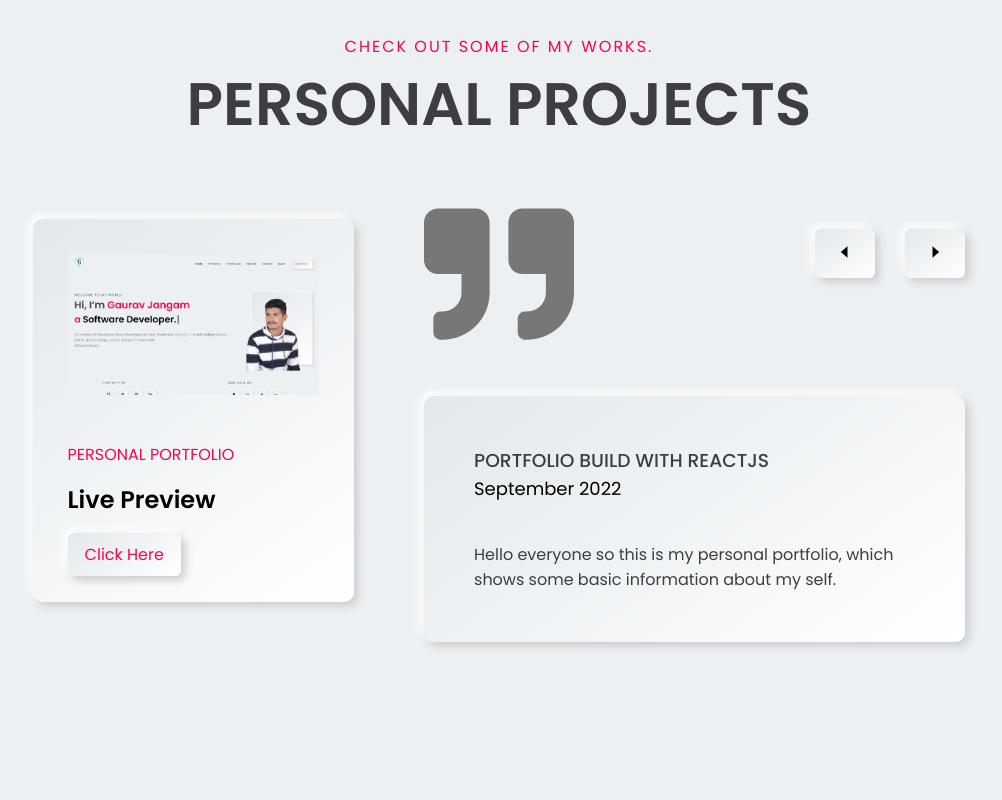
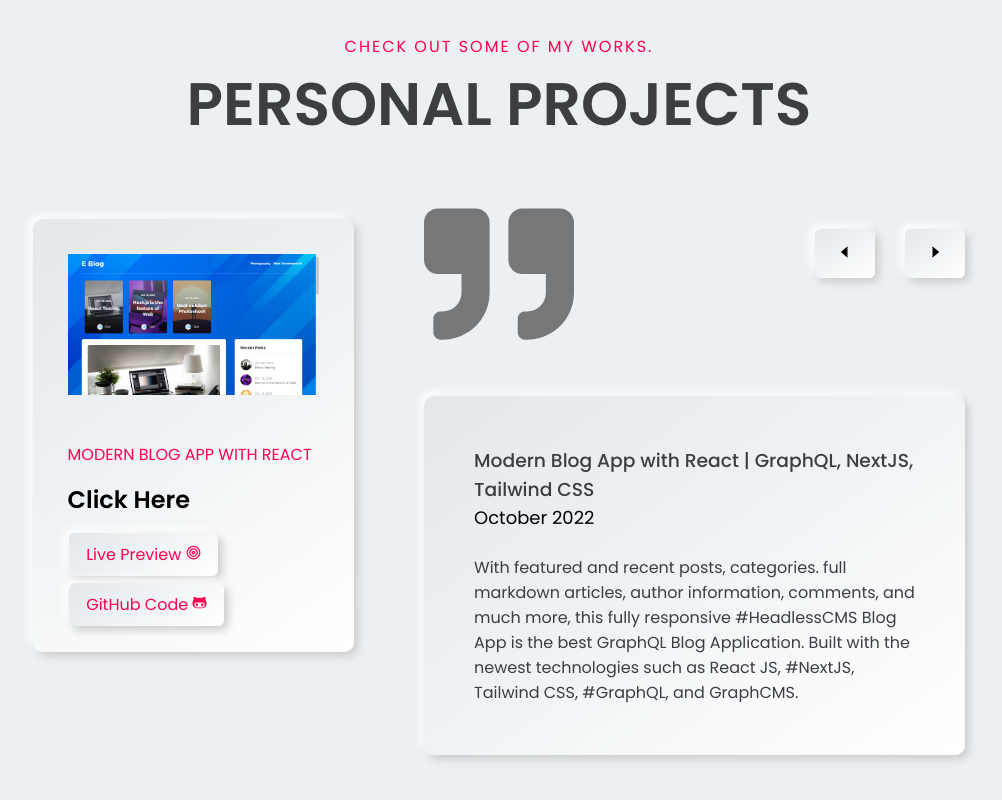
Before and after one commit to gaurav-jangam/gaurav-jangam-dev, a React (Create React App) app: page / in a window 1280 px wide. Shown: the part 4004-4804 px from the top of the page, without its empty margins (141-1143 px from the left). Built offline with nearby package versions, Linux system fonts and the light colour scheme.

Commit message:
Add newely created proect and changed margin bottom

```diff
--- a/src/component/Testimonial/Slide.js
+++ b/src/component/Testimonial/Slide.js
@@ -1,9 +1,10 @@
 import React from "react"
-import { FaQuoteRight } from 'react-icons/fa'
+import { FaGithubAlt, FaQuoteRight } from 'react-icons/fa'
+import { CgMediaLive } from 'react-icons/cg'
 import TestimonialApi from "./TestimonialApi"
 
 
-const Slide = ({ id, image, name, subString, click, link, name2, date, desc, valueIndex, index }) => {
+const Slide = ({ id, image, name, subString, subString2, click, link, link2, name2, date, desc, valueIndex, index }) => {
   let position = "nextSlide"
   if (valueIndex === index) {
     position = "activeSlide"
@@ -21,9 +22,17 @@ const Slide = ({ id, image, name, subString, click, link, name2, date, desc, val
           </div>
           <div className='details mtop'>
             <span className='primary_color'>{name}</span>
-            <h2>{subString}</h2>
+            <h2>{click}</h2>
             <br />
-            <label> <a className='project-btn' rel='noreferrer' target='_blank' href={link}>{click}</a></label>
+            <div className="btn-link-grp">
+              <label className="btn-links"> <a className='project-btn' rel='noreferrer' target='_blank' href={link}>{subString} <CgMediaLive size={15} /></a></label>
+              <br />
+              <br />
+              {link2 ? (
+                <label className="btn-links"> <a className='project-btn' rel='noreferrer' target='_blank' href={link2}>{subString2} <FaGithubAlt size={15} /></a></label>
+              ) : null}
+            </div>
+
           </div>
         </div>
 
--- a/src/component/Testimonial/Testimonial.css
+++ b/src/component/Testimonial/Testimonial.css
@@ -4,6 +4,11 @@
 
 .Testimonial .btn_shadow {
   cursor: pointer;
+}
+
+.btn-links {
+  font-size: 1rem;
+  margin: 0.1rem;
 }
 
 .Testimonial .d_flex {
@@ -45,7 +50,7 @@
 .Testimonial .content h3 {
   font-size: 1.125rem;
   font-weight: 400;
-  margin-bottom: 2.5rem;
+  margin-bottom: 1.5rem;
 }
 
 .Testimonial .slide_button {
--- a/src/component/Testimonial/TestimonialApi.js
+++ b/src/component/Testimonial/TestimonialApi.js
@@ -3,35 +3,54 @@ import food from "../../assets/seafoodstore.png"
 import insta from "../../assets/insta.png"
 import amazon from "../../assets/amazon.png"
 import whatsapp from "../../assets/whatsapp.png"
+import eblog from "../../assets/eblog.png"
 
 const TestimonialApi = [
   {
     id: 1,
+    image: ('%s', eblog),
+    name: "MODERN BLOG APP WITH REACT",
+    subString: "Live Preview",
+    subString2: "GitHub Code",
+    link: "https://eblog-gaurav442000.vercel.app/",
+    link2: "https://github.com/gaurav-jangam/eblog",
+    click: "Click Here",
+    name2: "Modern Blog App with React | GraphQL, NextJS, Tailwind CSS",
+    date: "October 2022",
+    desc: "With featured and recent posts, categories. full markdown articles, author information, comments, and much more, this fully responsive #HeadlessCMS Blog App is the best GraphQL Blog Application. Built with the newest technologies such as React JS, #NextJS, Tailwind CSS, #GraphQL, and GraphCMS.",
+  },
+  {
+    id: 2,
     image: ('%s', portfolio),
     name: "PERSONAL PORTFOLIO",
     subString: "Live Preview",
+    subString2: "GitHub Code",
     link: "/",
+    link2: "https://github.com/gaurav-jangam/gaurav-jangam-dev",
     click: "Click Here",
     name2: "PORTFOLIO BUILD WITH REACTJS",
     date: "September 2022",
     desc: "Hello everyone so this is my personal portfolio, which shows some basic information about my self.",
   },
   {
-    id: 2,
+    id: 3,
     image: ('%s', food),
     name: "SEA FOOD STORE",
     subString: "Live Preview",
+    subString2: "GitHub Code",
     link: "https://onlineseafoodstore.netlify.app/",
+    link2: "https://github.com/gaurav-jangam/sea-food-management",
     click: "Click Here",
     name2: "SEA FOOD STORE BUILD WITH REACTJS",
     date: "May 2020",
     desc: "Online Seafood Store is a web app which is servers the sea food as it name says, in 1st tab it will show you products available as well as out of stock after that middle section is to show subtotal and if this section you can remove some product if you want to and the last section shows the final bill.",
   },
   {
-    id: 3,
+    id: 4,
     image: ('%s', insta),
     name: "INSTAGRAM CLONE WITH REACT",
     subString: "Live Preview",
+    subString2: "GitHub Code",
     link: "https://instagram-clone-react-c73e1.web.app/",
     click: "Click Here",
     name2: "INSTAGRAM CLONE BUILD WITH REACTJS",
@@ -39,22 +58,26 @@ const TestimonialApi = [
     desc: "Instagram clone is same as instagram, user can an post image with caption, also can insert, update, delete, edit, remove post and other users can see the post live as well as comment and all user can see that, but if you want to comment or post then you need to login. I have made this Instagram Clone by watching online tutorials.",
   },
   {
-    id: 4,
+    id: 5,
     image: ('%s', amazon),
     name: "AMAZON CLONE WITH REACT",
     subString: "Live Preview",
+    subString2: "GitHub Code",
     link: "https://amazon-clone-gaurav.netlify.app/",
+    link2: "https://github.com/gaurav-jangam/new-amazon",
     click: "Click Here",
     name2: "INSTAGRAM CLONE BUILD WITH REACTJS",
     date: "September 2020",
     desc: "Amazon clone works similar to Amazon just the product showing on the screen are not dynamically loaded , So I have created another one web app like amazon with all the functionalities user can add, remove, edit products apart from this thier is checkout page, shipping page, order page and user transation history page.",
   },
   {
-    id: 5,
+    id: 6,
     image: ('%s', whatsapp),
     name: "WHATSAPP CLONE WITH REACT",
     subString: "Live Preview",
+    subString2: "GitHub Code",
     link: "https://whats-app-a1160.firebaseapp.com/",
+    link2: "https://github.com/gaurav-jangam/new-amazon",
     click: "Click Here",
     name2: "WHATSAPP CLONE BUILD WITH REACTJS",
     date: "May 2020",
```
Also changed, not shown: src/assets/eblog.png (added).
